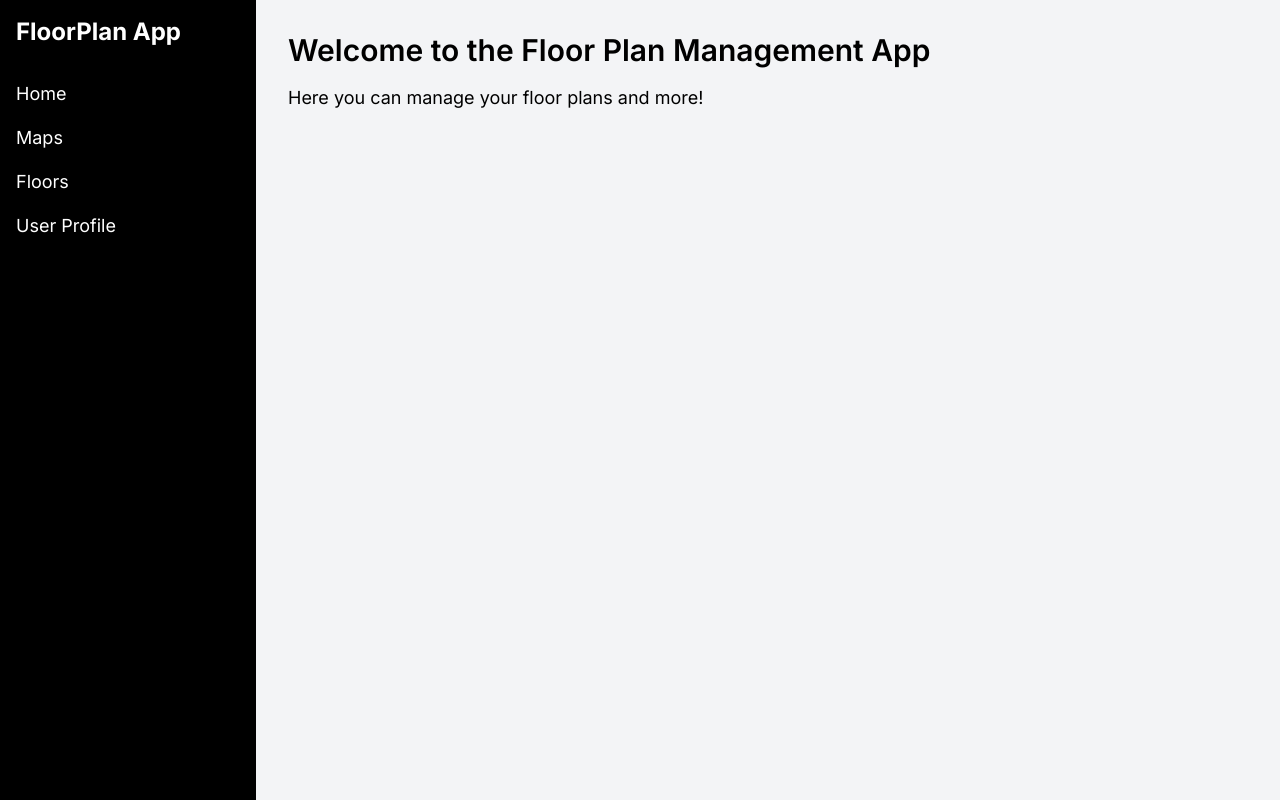
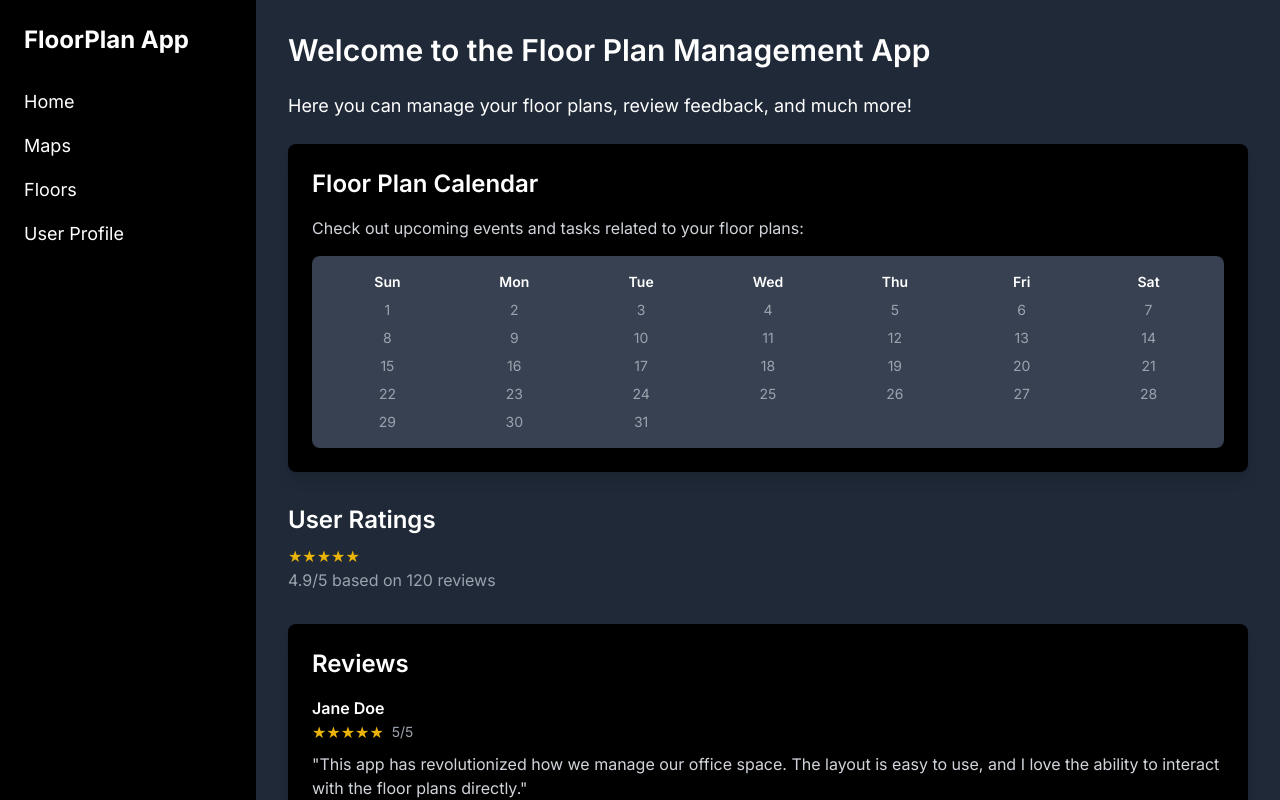
Before and after one commit to pseudo0244/OfficeOrbit, a Next.js app in the folder frontend/: page /home in a window 1280 px wide. Built offline with nearby package versions, Linux system fonts and the light colour scheme.

Commit message:
Update page.tsx

```diff
--- a/frontend/app/home/page.tsx
+++ b/frontend/app/home/page.tsx
@@ -3,29 +3,29 @@ import Link from 'next/link';
 
 const Home = () => {
   return (
-    <div className="flex h-screen bg-gray-100">
+    <div className="flex h-screen bg-gray-900 text-white">
       {/* Sidebar */}
-      <div className="w-64 bg-black text-white p-4">
+      <div className="w-64 bg-black text-white p-6">
         <h1 className="text-2xl font-bold mb-8">FloorPlan App</h1>
         <nav>
           <ul className="space-y-4">
             <li>
-              <Link href="/home" className="block text-lg">
+              <Link href="/home" className="block text-lg hover:text-gray-400 transition">
                 Home
               </Link>
             </li>
             <li>
-              <Link href="/maps" className="block text-lg">
+              <Link href="/maps" className="block text-lg hover:text-gray-400 transition">
                 Maps
               </Link>
             </li>
             <li>
-              <Link href="/floors" className="block text-lg">
+              <Link href="/floors" className="block text-lg hover:text-gray-400 transition">
                 Floors
               </Link>
             </li>
             <li>
-              <Link href="/profile" className="block text-lg">
+              <Link href="/profile" className="block text-lg hover:text-gray-400 transition">
                 User Profile
               </Link>
             </li>
@@ -34,9 +34,114 @@ const Home = () => {
       </div>
 
       {/* Main Content */}
-      <div className="flex-1 p-8 text-black">
-        <h2 className="text-3xl font-semibold mb-4">Welcome to the Floor Plan Management App</h2>
-        <p className="text-lg">Here you can manage your floor plans and more!</p>
+      <div className="flex-1 p-8 bg-gray-800 overflow-auto">
+        <h2 className="text-3xl font-semibold mb-6">Welcome to the Floor Plan Management App</h2>
+        <p className="text-lg mb-6">Here you can manage your floor plans, review feedback, and much more!</p>
+
+        {/* Calendar Section */}
+        <div className="bg-black text-white p-6 rounded-lg shadow-lg mb-8">
+          <h3 className="text-2xl font-semibold mb-4">Floor Plan Calendar</h3>
+          <p className="text-gray-300 mb-4">Check out upcoming events and tasks related to your floor plans:</p>
+          <div className="bg-gray-700 p-4 rounded-lg">
+            {/* Simple Calendar (Just a representation here) */}
+            <div className="grid grid-cols-7 gap-2">
+              <div className="text-center text-sm font-semibold">Sun</div>
+              <div className="text-center text-sm font-semibold">Mon</div>
+              <div className="text-center text-sm font-semibold">Tue</div>
+              <div className="text-center text-sm font-semibold">Wed</div>
+              <div className="text-center text-sm font-semibold">Thu</div>
+              <div className="text-center text-sm font-semibold">Fri</div>
+              <div className="text-center text-sm font-semibold">Sat</div>
+            </div>
+            <div className="grid grid-cols-7 gap-2 mt-2">
+              {/* Sample Dates */}
+              <div className="text-center text-sm text-gray-400">1</div>
+              <div className="text-center text-sm text-gray-400">2</div>
+              <div className="text-center text-sm text-gray-400">3</div>
+              <div className="text-center text-sm text-gray-400">4</div>
+              <div className="text-center text-sm text-gray-400">5</div>
+              <div className="text-center text-sm text-gray-400">6</div>
+              <div className="text-center text-sm text-gray-400">7</div>
+              <div className="text-center text-sm text-gray-400">8</div>
+              <div className="text-center text-sm text-gray-400">9</div>
+              <div className="text-center text-sm text-gray-400">10</div>
+              <div className="text-center text-sm text-gray-400">11</div>
+              <div className="text-center text-sm text-gray-400">12</div>
+              <div className="text-center text-sm text-gray-400">13</div>
+              <div className="text-center text-sm text-gray-400">14</div>
+              <div className="text-center text-sm text-gray-400">15</div>
+              <div className="text-center text-sm text-gray-400">16</div>
+              <div className="text-center text-sm text-gray-400">17</div>
+              <div className="text-center text-sm text-gray-400">18</div>
+              <div className="text-center text-sm text-gray-400">19</div>
+              <div className="text-center text-sm text-gray-400">20</div>
+              <div className="text-center text-sm text-gray-400">21</div>
+              <div className="text-center text-sm text-gray-400">22</div>
+              <div className="text-center text-sm text-gray-400">23</div>
+              <div className="text-center text-sm text-gray-400">24</div>
+              <div className="text-center text-sm text-gray-400">25</div>
+              <div className="text-center text-sm text-gray-400">26</div>
+              <div className="text-center text-sm text-gray-400">27</div>
+              <div className="text-center text-sm text-gray-400">28</div>
+              <div className="text-center text-sm text-gray-400">29</div>
+              <div className="text-center text-sm text-gray-400">30</div>
+              <div className="text-center text-sm text-gray-400">31</div>
+            </div>
+          </div>
+        </div>
+
+        {/* Star Rating Section */}
+        <div className="mb-8">
+          <h3 className="text-2xl font-semibold mb-2">User Ratings</h3>
+          <div className="flex items-center space-x-2 text-yellow-500">
+            {/* Stars */}
+            <span>★★★★★</span>
+          </div>
+          <p className="text-gray-400">4.9/5 based on 120 reviews</p>
+        </div>
+
+        {/* Reviews Section */}
+        <div className="bg-black text-white p-6 rounded-lg shadow-lg mb-8">
+          <h3 className="text-2xl font-semibold mb-4">Reviews</h3>
+          <div className="space-y-4">
+            {/* Review 1 */}
+            <div className="border-b border-gray-700 pb-4">
+              <p className="font-semibold">Jane Doe</p>
+              <div className="flex items-center space-x-2 text-yellow-500">
+                <span>★★★★★</span>
+                <p className="text-sm text-gray-400">5/5</p>
+              </div>
+              <p className="mt-2 text-gray-300">"This app has revolutionized how we manage our office space. The layout is easy to use, and I love the ability to interact with the floor plans directly."</p>
+            </div>
+            {/* Review 2 */}
+            <div className="border-b border-gray-700 pb-4">
+              <p className="font-semibold">John Smith</p>
+              <div className="flex items-center space-x-2 text-yellow-500">
+                <span>★★★★★</span>
+                <p className="text-sm text-gray-400">5/5</p>
+              </div>
+              <p className="mt-2 text-gray-300">"A great tool for our team to visualize our office layouts. The ease of use and customer support are outstanding!"</p>
+            </div>
+            {/* Review 3 */}
+            <div className="pb-4">
+              <p className="font-semibold">Emily Johnson</p>
+              <div className="flex items-center space-x-2 text-yellow-500">
+                <span>★★★★☆</span>
+                <p className="text-sm text-gray-400">4/5</p>
+              </div>
+              <p className="mt-2 text-gray-300">"I love the functionality of the app, though I hope to see more features for real-time collaboration in future updates."</p>
+            </div>
+          </div>
+        </div>
+
+        {/* Call to Action Section */}
+        <div className="bg-black text-white p-6 rounded-lg shadow-lg">
+          <h3 className="text-2xl font-semibold mb-4">Get Started Today</h3>
+          <p className="text-lg mb-4">Start managing your floor plans efficiently and create beautiful layouts with our user-friendly platform.</p>
+          <Link href="/signup">
+            <span className="inline-block bg-purple-500 text-white px-6 py-2 rounded-lg hover:bg-purple-600 transition">Sign Up Now</span>
+          </Link>
+        </div>
       </div>
     </div>
   );
```
